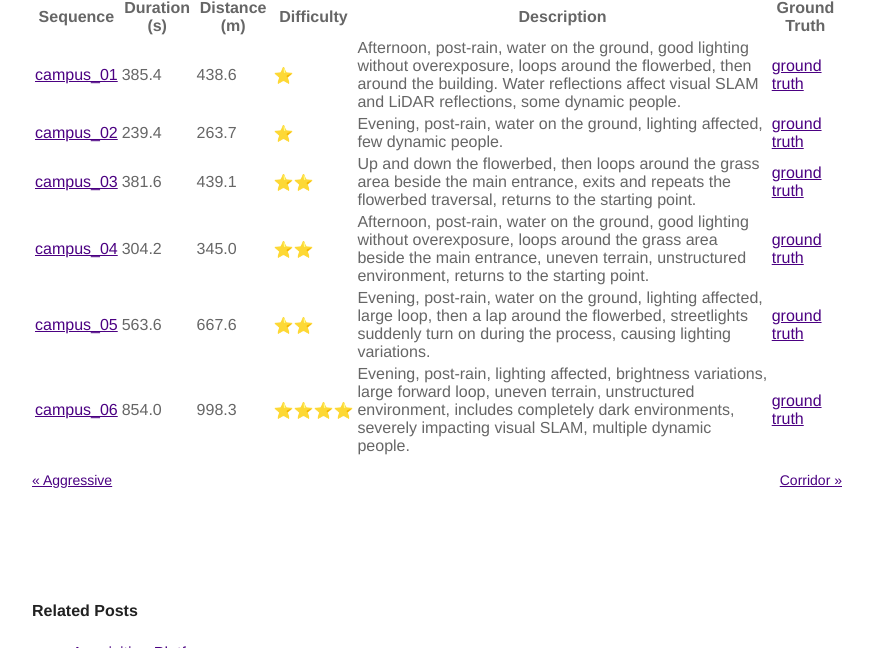
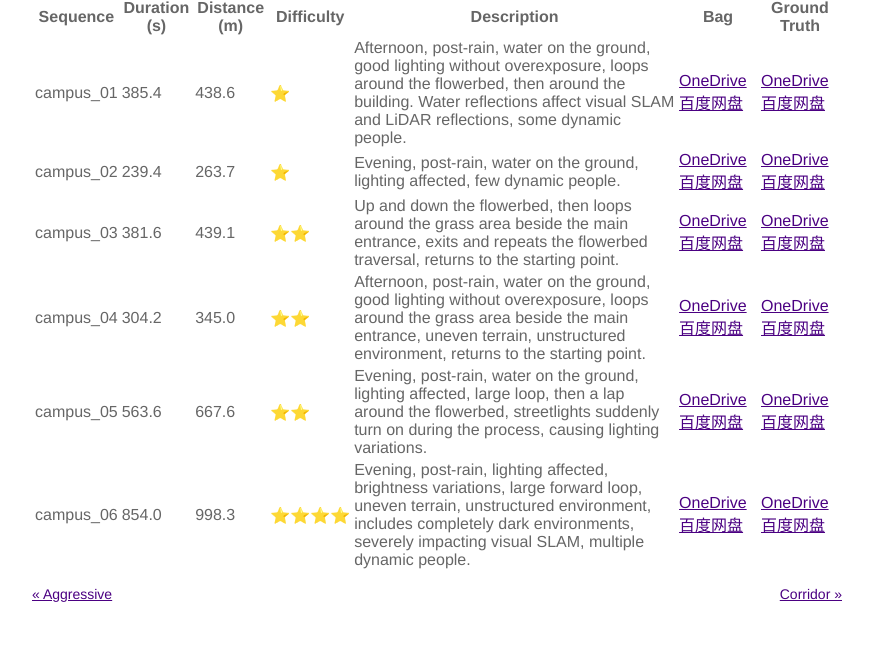
Before and after one commit to Yaepiii/M2UD, a Jekyll site: the page built from _posts/Dataset/2025-03-02-campus.markdown, in a window 1280 px wide and 900 px high, scrolled down 570 px, cut to the strip 252-900 px from the top of the window. Shown: the whole strip, without its empty margins (203-1076 px from the left). Built offline with Jekyll 4.4.1, drawn with Linux system fonts in a browser that asks for light colours; nearby versions of some CDN libraries; comment, search, counter and statistics services are not loaded.

Commit message:
Update 2025-03-02-campus.markdown

```diff
--- a/_posts/Dataset/2025-03-02-campus.markdown
+++ b/_posts/Dataset/2025-03-02-campus.markdown
@@ -20,11 +20,11 @@
 
 ![figure](../../assets/image/campus.png)
 
-| Sequence      | Duration (s) | Distance (m) | Difficulty | Description | Ground Truth |
-|--------------|-------------|-------------|------------|-------------|-------------|
-| [campus_01](https://1drv.ms/u/c/c1806c2e19f2193f/EW5m0zS4ddpGrfYlQWuHaSMB30VoJAcOEDvpCu5wNnNFTw?e=AaDEec)    | 385.4       | 438.6       | ⭐         | Afternoon, post-rain, water on the ground, good lighting without overexposure, loops around the flowerbed, then around the building. Water reflections affect visual SLAM and LiDAR reflections, some dynamic people. | [ground truth](https://1drv.ms/t/c/c1806c2e19f2193f/EVmPj4O-Yh1OkI-V6jvoSUgBxxCdWkNMd1My6oTcfUl1Og?e=AJJXzk) |
-| [campus_02](https://1drv.ms/u/c/c1806c2e19f2193f/ET43F0P_1aZKrA78d66wbsQB0kqAv7yoeggwhAUzKvfpvw?e=F8yeb6)    | 239.4       | 263.7       | ⭐         | Evening, post-rain, water on the ground, lighting affected, few dynamic people. | [ground truth](https://1drv.ms/t/c/c1806c2e19f2193f/EZ3T9flg4m5EheWbdY2INMMBgwEzopGzd1fs43IYU7Vxww?e=9OXTQD) |
-| [campus_03](https://1drv.ms/u/c/c1806c2e19f2193f/EdjokVh-46tJvwLtG52nI0wB4Eu0vlSrhCuCn0nOIAxrwg?e=WOYecu)    | 381.6       | 439.1       | ⭐⭐        | Up and down the flowerbed, then loops around the grass area beside the main entrance, exits and repeats the flowerbed traversal, returns to the starting point. | [ground truth](https://1drv.ms/t/c/c1806c2e19f2193f/EdieRfyiEXpPn77L7EY3G6oBaM-Yho99lDZczN3GEQGuEA?e=MlZfda) |
-| [campus_04](https://1drv.ms/u/c/c1806c2e19f2193f/Ef4SgQtuvHdBqYcQOcZlo1QB0HBBSl4sw6S-5SuxDxgzKg?e=mIXHoQ)    | 304.2       | 345.0       | ⭐⭐        | Afternoon, post-rain, water on the ground, good lighting without overexposure, loops around the grass area beside the main entrance, uneven terrain, unstructured environment, returns to the starting point. | [ground truth](https://1drv.ms/t/c/c1806c2e19f2193f/EXvnvdIhOTZCrlBaQvz2N9ABR0_w91WJQRnr0JqljqOO5g?e=TriNLc) |
-| [campus_05](https://1drv.ms/u/c/c1806c2e19f2193f/EZL6uBR84SFLrymcsd3Og7MBk72bcJymSjZXsx6BFM7Trg?e=PBcndS)    | 563.6       | 667.6       | ⭐⭐        | Evening, post-rain, water on the ground, lighting affected, large loop, then a lap around the flowerbed, streetlights suddenly turn on during the process, causing lighting variations. | [ground truth](https://1drv.ms/t/c/c1806c2e19f2193f/EU_yi6W8ivdEraiOqYcUglUBA4FiJhyXDJA1Q1tBDZ2Exg?e=Nd2PLu) |
-| [campus_06](https://1drv.ms/u/c/c1806c2e19f2193f/ETFG-ALTICRDnWLfh1Z4CCoBQoSsVKETPBk9QuQLGdukwg?e=63Grc0)    | 854.0       | 998.3       | ⭐⭐⭐⭐      | Evening, post-rain, lighting affected, brightness variations, large forward loop, uneven terrain, unstructured environment, includes completely dark environments, severely impacting visual SLAM, multiple dynamic people. | [ground truth](https://1drv.ms/t/c/c1806c2e19f2193f/EZ6MUgVXc8RBrJ1e0A7G6TEBh1HaPYGX3auDojepPBafrA?e=OfbzgQ) |
+| Sequence      | Duration (s) | Distance (m) | Difficulty | Description | Bag |Ground Truth |
+|--------------|-------------|-------------|------------|-------------|-------------|-------------|
+|  campus_01  | 385.4       | 438.6       | ⭐         | Afternoon, post-rain, water on the ground, good lighting without overexposure, loops around the flowerbed, then around the building. Water reflections affect visual SLAM and LiDAR reflections, some dynamic people. | [OneDrive](https://1drv.ms/u/c/c1806c2e19f2193f/EW5m0zS4ddpGrfYlQWuHaSMB30VoJAcOEDvpCu5wNnNFTw?e=AaDEec) [百度网盘](https://pan.baidu.com/s/1abi1LW-ZE52CwuPnsXQSWA?pwd=ncts) | [OneDrive](https://1drv.ms/t/c/c1806c2e19f2193f/EVmPj4O-Yh1OkI-V6jvoSUgBxxCdWkNMd1My6oTcfUl1Og?e=AJJXzk) [百度网盘](https://pan.baidu.com/s/1E8_y4jRVpB9Chm1zAmfWGA?pwd=sie2) |
+|  campus_02   | 239.4       | 263.7       | ⭐         | Evening, post-rain, water on the ground, lighting affected, few dynamic people. | [OneDrive](https://1drv.ms/u/c/c1806c2e19f2193f/ET43F0P_1aZKrA78d66wbsQB0kqAv7yoeggwhAUzKvfpvw?e=F8yeb6) [百度网盘](https://pan.baidu.com/s/147cBWPhLrOnzDk1Rf131yA?pwd=efms) | [OneDrive](https://1drv.ms/t/c/c1806c2e19f2193f/EZ3T9flg4m5EheWbdY2INMMBgwEzopGzd1fs43IYU7Vxww?e=9OXTQD) [百度网盘](https://pan.baidu.com/s/1D88hsqMYJ9JmGofM5aViFQ?pwd=5jdp) |
+|  campus_03   | 381.6       | 439.1       | ⭐⭐        | Up and down the flowerbed, then loops around the grass area beside the main entrance, exits and repeats the flowerbed traversal, returns to the starting point. | [OneDrive](https://1drv.ms/u/c/c1806c2e19f2193f/EdjokVh-46tJvwLtG52nI0wB4Eu0vlSrhCuCn0nOIAxrwg?e=WOYecu) [百度网盘](https://pan.baidu.com/s/1XprIW2F6T1A2jk-05zNAAA?pwd=zany) | [OneDrive](https://1drv.ms/t/c/c1806c2e19f2193f/EdieRfyiEXpPn77L7EY3G6oBaM-Yho99lDZczN3GEQGuEA?e=MlZfda) [百度网盘](https://pan.baidu.com/s/1BOM375kgjiiG9okTatf11w?pwd=99h4) |
+|  campus_04   | 304.2       | 345.0       | ⭐⭐        | Afternoon, post-rain, water on the ground, good lighting without overexposure, loops around the grass area beside the main entrance, uneven terrain, unstructured environment, returns to the starting point. | [OneDrive](https://1drv.ms/u/c/c1806c2e19f2193f/Ef4SgQtuvHdBqYcQOcZlo1QB0HBBSl4sw6S-5SuxDxgzKg?e=mIXHoQ) [百度网盘](https://pan.baidu.com/s/1EZwUuSNfPtcDZlgg_sNoWw?pwd=frfs) | [OneDrive](https://1drv.ms/t/c/c1806c2e19f2193f/EXvnvdIhOTZCrlBaQvz2N9ABR0_w91WJQRnr0JqljqOO5g?e=TriNLc) [百度网盘](https://pan.baidu.com/s/1gkBrJrSog_biWHqlNV4JjQ?pwd=nd27) |
+|  campus_05   | 563.6       | 667.6       | ⭐⭐        | Evening, post-rain, water on the ground, lighting affected, large loop, then a lap around the flowerbed, streetlights suddenly turn on during the process, causing lighting variations. | [OneDrive](https://1drv.ms/u/c/c1806c2e19f2193f/EZL6uBR84SFLrymcsd3Og7MBk72bcJymSjZXsx6BFM7Trg?e=PBcndS) [百度网盘](https://pan.baidu.com/s/14CSa-gZvVKrLQdx51sOzew?pwd=2jnn) | [OneDrive](https://1drv.ms/t/c/c1806c2e19f2193f/EU_yi6W8ivdEraiOqYcUglUBA4FiJhyXDJA1Q1tBDZ2Exg?e=Nd2PLu) [百度网盘](https://pan.baidu.com/s/1zMHM4EpwaMxcdX8InLEcag?pwd=eefh) |
+|  campus_06  | 854.0       | 998.3       | ⭐⭐⭐⭐      | Evening, post-rain, lighting affected, brightness variations, large forward loop, uneven terrain, unstructured environment, includes completely dark environments, severely impacting visual SLAM, multiple dynamic people. | [OneDrive](https://1drv.ms/u/c/c1806c2e19f2193f/ETFG-ALTICRDnWLfh1Z4CCoBQoSsVKETPBk9QuQLGdukwg?e=63Grc0) [百度网盘](https://pan.baidu.com/s/1Fcp4xHa0dhJE5FGtctVbqA?pwd=t2ys)  | [OneDrive](https://1drv.ms/t/c/c1806c2e19f2193f/EZ6MUgVXc8RBrJ1e0A7G6TEBh1HaPYGX3auDojepPBafrA?e=OfbzgQ) [百度网盘](https://pan.baidu.com/s/1MplIAYwDQz7zUR7HRUwlPg?pwd=3qj6) |
```
